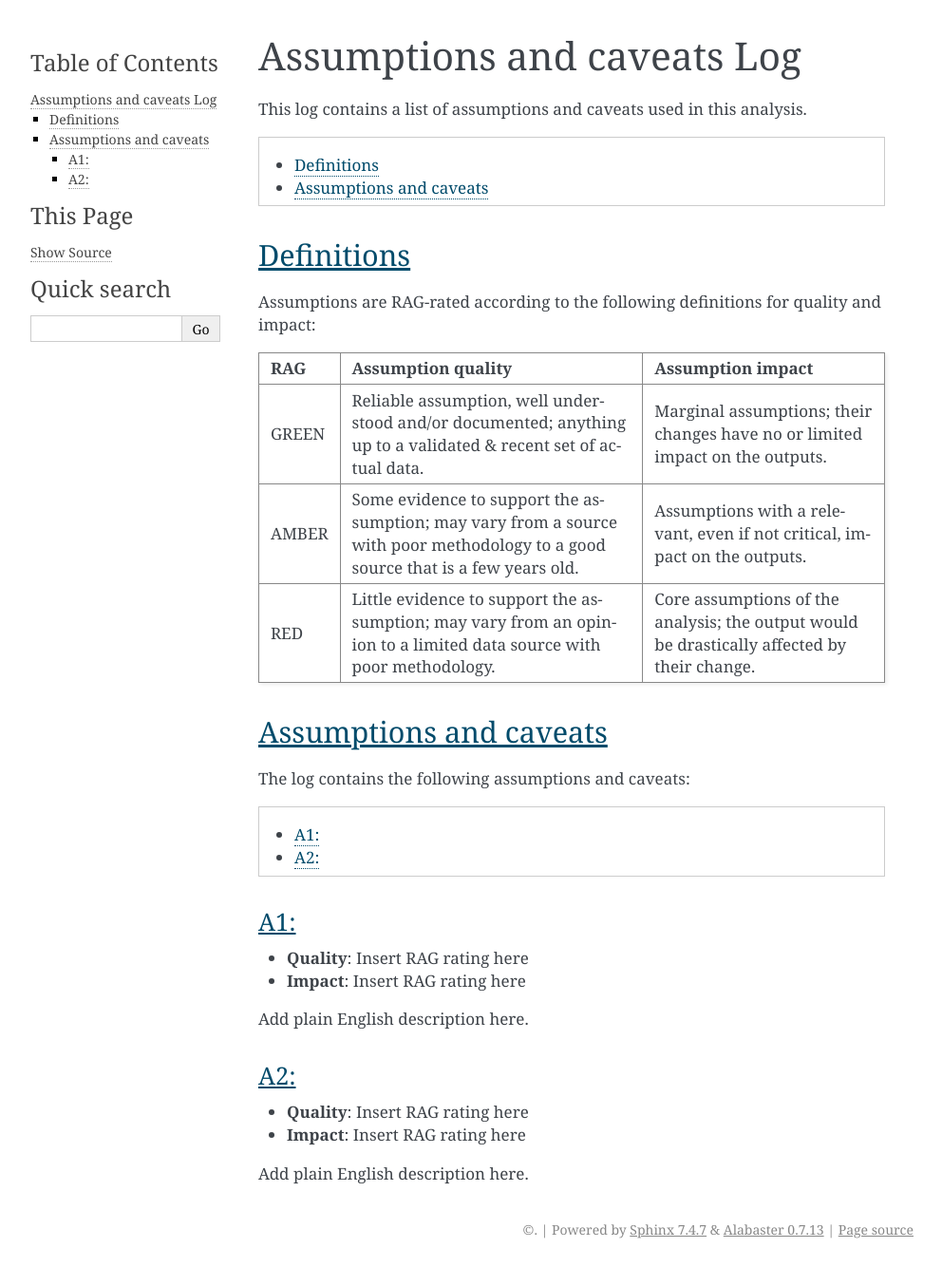
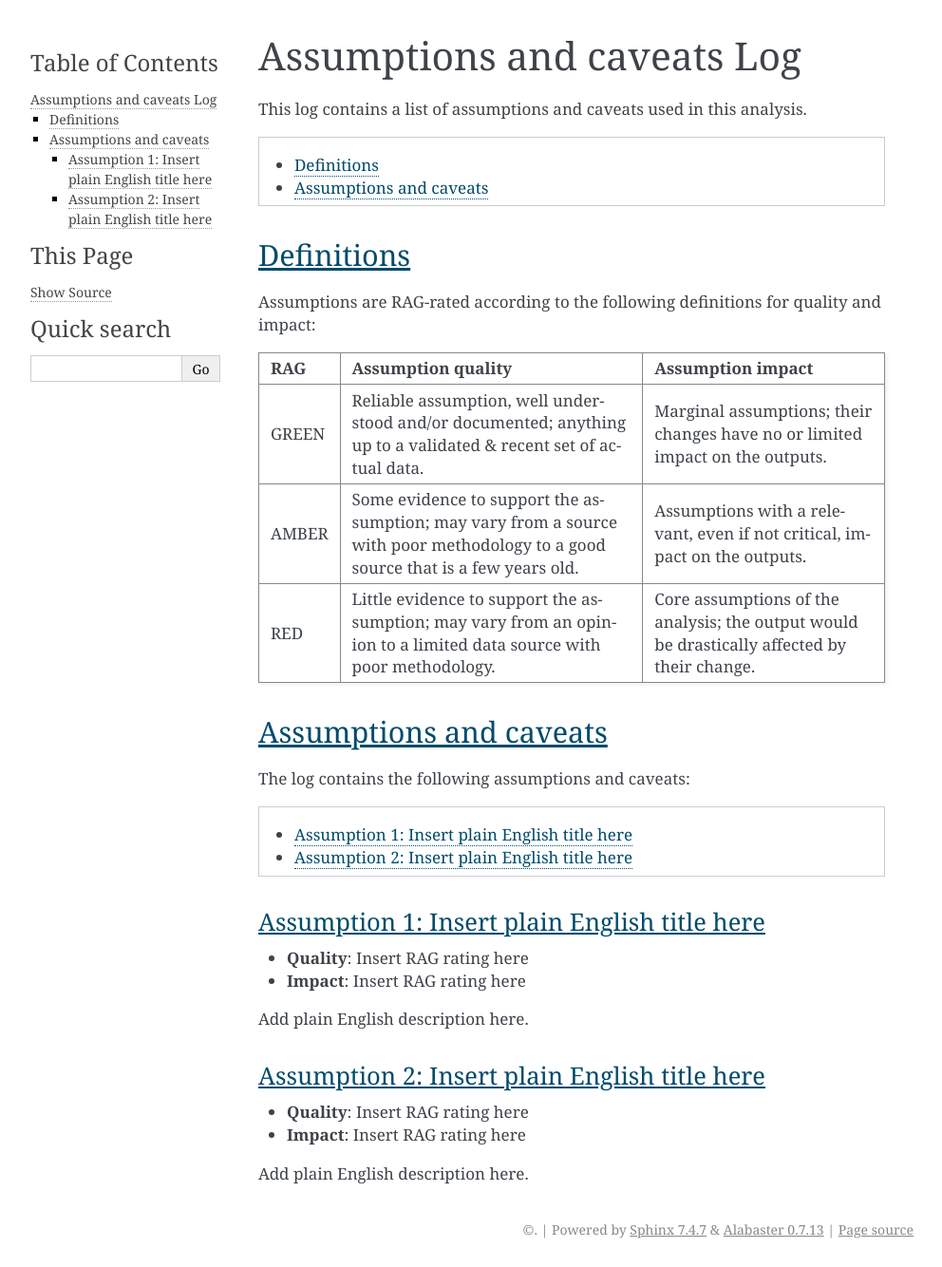
Before and after one commit to best-practice-and-impact/govcookiecutter, a Sphinx documentation site: the page built from {{ cookiecutter.repo_name }}/docs/aqa_frameworks/GDS/assumptions_caveats.md, in a window 1280 px wide. Shown: the whole page at 95% size, without its empty margins (148-1140 px from the left). Built offline with Sphinx 7.4.7, drawn with Linux system fonts in a browser that asks for light colours; pages that are not in the unit, such as notebooks, are missing from menus.

Commit message:
Expand out abbreviations in Assumptions and Caveats log
Also adding placeholder text for assumption titles

Clarifying per PR #6 comments (https://github.com/ukgovdatascience/govcookiecutter/pull/6#discussion_r493674040).

````diff
--- a/{{ cookiecutter.repo_name }}/docs/aqa_frameworks/GDS/assumptions_caveats.md
+++ b/{{ cookiecutter.repo_name }}/docs/aqa_frameworks/GDS/assumptions_caveats.md
@@ -43,14 +43,14 @@ The log contains the following assumptions and caveats:
     :depth: 1
 ```
 
-### A1:
+### Assumption 1: Insert plain English title here
 
 * **Quality**: Insert RAG rating here
 * **Impact**: Insert RAG rating here
 
 Add plain English description here.
 
-### A2:
+### Assumption 2: Insert plain English title here
 
 * **Quality**: Insert RAG rating here
 * **Impact**: Insert RAG rating here
````
